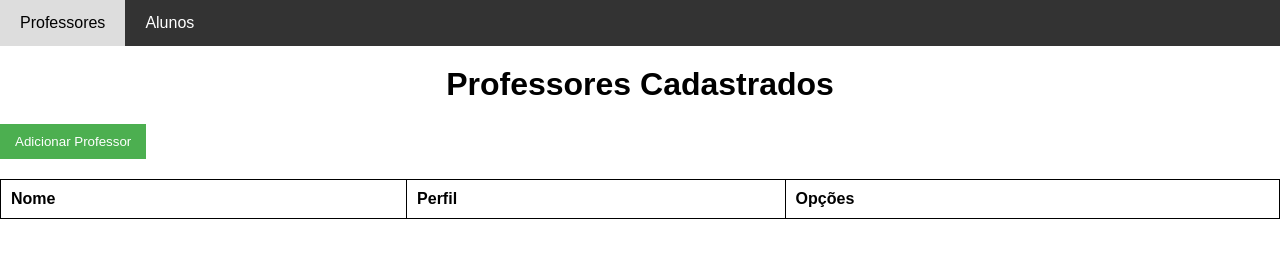
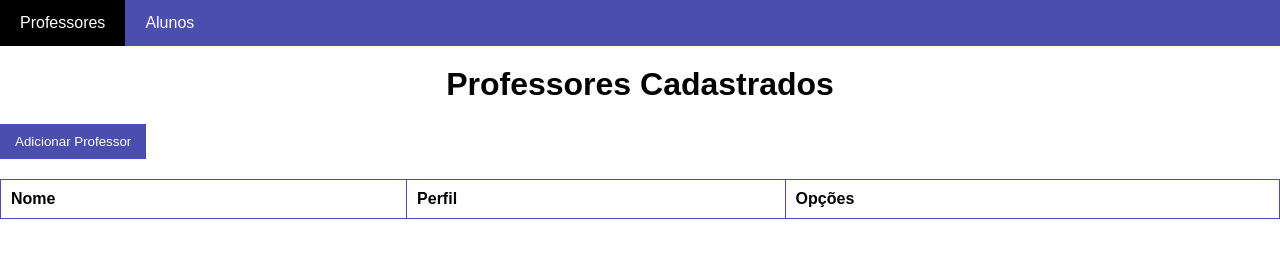
Before and after one commit to erickarte/Full-stack-prof-aluno, a plain HTML site: page frontend/index.html in a window 1280 px wide. Drawn offline with Linux system fonts and the light colour scheme.

Commit message:
update css

```diff
--- a/frontend/css/styles.css
+++ b/frontend/css/styles.css
@@ -16,7 +16,7 @@ table {
 }
 
 table, th, td {
-    border: 1px solid black;
+    border: 1px solid #4c4eaf;
 }
 
 th, td {
@@ -26,34 +26,34 @@ th, td {
 
 button {
     padding: 10px 15px;
-    background-color: #4CAF50;
-    color: white;
+    background-color: #4c4eaf;
+    color: rgb(255, 255, 255);
     border: none;
     cursor: pointer;
 }
 
 button:hover {
-    background-color: #45a049;
+    background-color: #04800a;
 }
 
 /* Menu de navegação */
 .navbar {
-    background-color: #333;
+    background-color: #4c4eaf;
     overflow: hidden;
 }
 
 .navbar a {
     float: left;
     display: block;
-    color: white;
+    color: rgb(255, 255, 255);
     text-align: center;
     padding: 14px 20px;
     text-decoration: none;
 }
 
 .navbar a:hover {
-    background-color: #ddd;
-    color: black;
+    background-color: #000000;
+    color: rgb(255, 255, 255);
 }
 
 /* Estilo para o modal */
```
